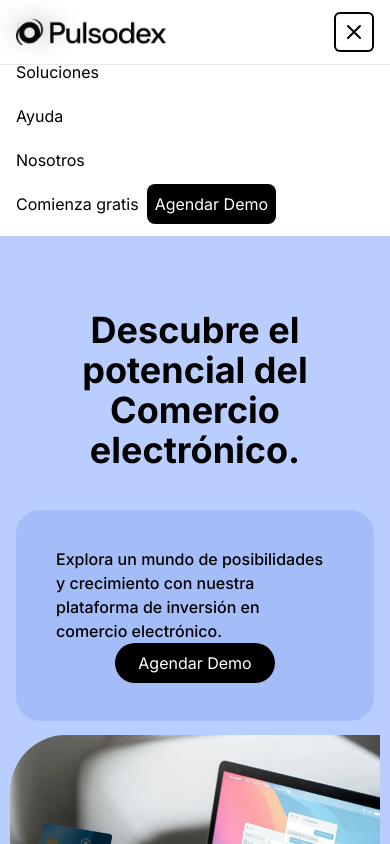
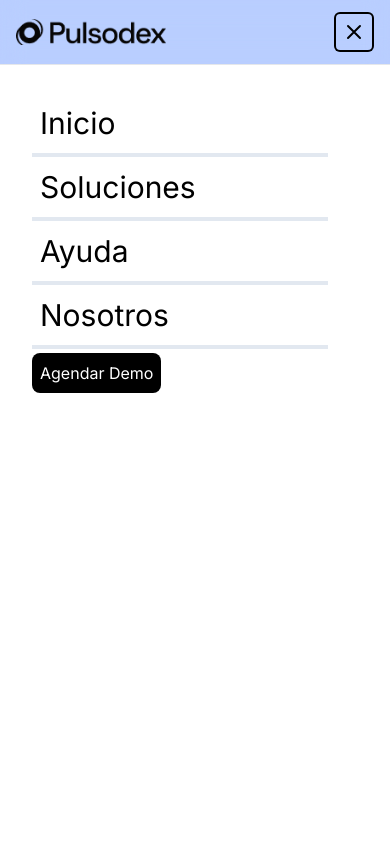
Before and after one commit to sebasmayor06/pulso_dex_2.0, a Next.js app: page / in a window 390 px wide. Both pictures are taken after a click on the button 354 px from the left and 32 px from the top of the page. Shown: the top 844 px of the page. Built offline with nearby package versions, Linux system fonts and the light colour scheme; what tailwindcss-animated would draw is missing.

Commit message:
navbar responsive

```diff
--- a/src/app/(front)/components/Navbar.jsx
+++ b/src/app/(front)/components/Navbar.jsx
@@ -11,6 +11,7 @@ export default function Navbar() {
   // navbar
   const [prevScrollPos, setPrevScrollPos] = useState(0);
   const [visible, setVisible] = useState(true);
+
 
   const toogleNavbar = () => {
     setIsClick(!isClick);
@@ -34,7 +35,7 @@ export default function Navbar() {
     <>
 
       <nav
-        className={`${visible ?"":"hidden "} `}
+        className={`${visible || isClick ?"":"hidden"}`}
       >
         <div className={` fixed w-full z-50 mx-auto px-4 sm:px-6 lg:px-1 backdrop-blur-md border-b`}>
           <div className="flex items-center justify-between  h-16">
@@ -49,7 +50,7 @@ export default function Navbar() {
                   href="/"
                   className={`
                   ${pathname === "/" ? "text-white border border-white rounded-lg p-2 font-bold bg-black" : "text-black rounded-lg p-2 font-bold"}
-                  transition duration-500 ease-in-out  hover:text-white
+                  transition duration-500 ease-in-out  hover:text-verdeButtom hover:bg-black
                 `}
                 >
                   Inicio
@@ -58,7 +59,7 @@ export default function Navbar() {
                   href="/Soluciones"
                   className={`
                   ${pathname === "/Soluciones" ? "text-white border border-white rounded-lg p-2 font-bold bg-black" : "text-black rounded-lg p-2 font-bold"}
-                  transition duration-500 ease-in-out  hover:text-white
+                  transition duration-500 ease-in-out  hover:text-verdeButtom hover:bg-black
                 `}
                 >
                   Soluciones
@@ -67,7 +68,7 @@ export default function Navbar() {
                   href="/Ayuda"
                   className={`
                   ${pathname === "/Ayuda" ? "text-white border border-white rounded-lg p-2 font-bold bg-black" : "text-black rounded-lg p-2 font-bold"}
-                  transition duration-500 ease-in-out  hover:text-white
+                  transition duration-500 ease-in-out  hover:text-verdeButtom hover:bg-black
                 `}
                 >
                   Ayuda
@@ -76,7 +77,7 @@ export default function Navbar() {
                   href="/Nosotros"
                   className={`
                   ${pathname === "/Nosotros" ? "text-white border border-white rounded-lg p-2 font-bold bg-black" : "text-black rounded-lg p-2 font-bold"}
-                  transition duration-500 ease-in-out  hover:text-white
+                  transition duration-500 ease-in-out  hover:text-verdeButtom hover:bg-black
                 `}
                 >
                   Nosotros
@@ -134,46 +135,54 @@ export default function Navbar() {
             </div>
           </div>
         </div>
-        {isClick && (
-          <div className="md:hidden">
-            <div className="px-2 pt-2 pb-3 space-y-1 sm:px-3">
+      </nav>
+
+      <div className={` ${isClick ? 'animate-flip-down animate-ease-out left-0 w-full h-full flex items-start justify-start z-50 bg-white md:hidden fixed top-[65px]' : 'hidden'}`}>
+               <div className="px-2 pt-2 pb-3 space-y-1 sm:px-3 m-6 w-[80%]">
               <Link
                 href="/"
-                className="text-black block  hover:text-white rounded-lg p-2"
+                className="text-black block text-3xl hover:text-white rounded-lg p-2"
+                onClick={()=>setIsClick(false)}
               >
                 Inicio
               </Link>
+              <div className="border-2 w-full border-slate-200"></div>
               <Link
                 href="/Soluciones"
-                className="text-black block  hover:text-white rounded-lg p-2"
+                className="text-black block text-3xl hover:text-white rounded-lg p-2"
+                onClick={()=>setIsClick(false)}
               >
                 Soluciones
               </Link>
+              <div className="border-2 w-full border-slate-200"></div>
+
               <Link
                 href="/Ayuda"
-                className="text-black block  hover:text-white rounded-lg p-2"
+                className="text-black block text-3xl hover:text-white rounded-lg p-2"
+                onClick={()=>setIsClick(false)}
               >
                 Ayuda
               </Link>
+              <div className="border-2 w-full border-slate-200"></div>
+
               <Link
                 href="/Nosotros"
-                className="text-black block  hover:text-white rounded-lg p-2"
+                className="text-black block text-3xl hover:text-white rounded-lg p-2"
+                onClick={()=>setIsClick(false)}
               >
                 Nosotros
               </Link>
-              <span
-                className="text-black rounded-lg p-2"
-              >
-                Comienza gratis
-              </span>
+              <div className="border-2 w-full border-slate-200"></div>
+
+
               <button onClick={() => setShowModal(true)} className="bg-black rounded-lg text-white p-2 hover:bg-verdeButtom hover:text-black">
                 Agendar Demo
               </button>
             </div>
           </div>
-        )}
-      </nav>
+
       <Form isVisible={showModal} onClose={() => setShowModal(false)}></Form>
+
     </>
   );
 }
```
